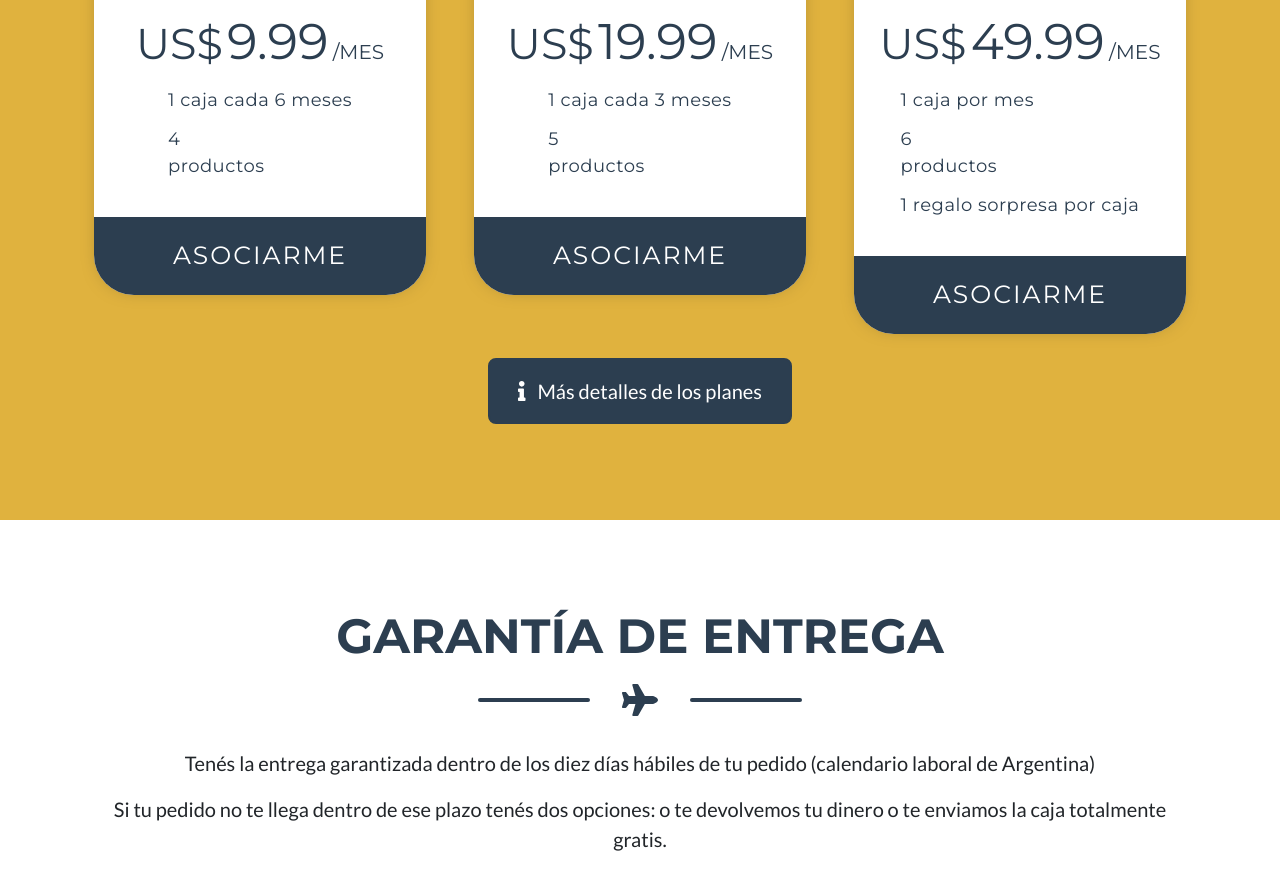
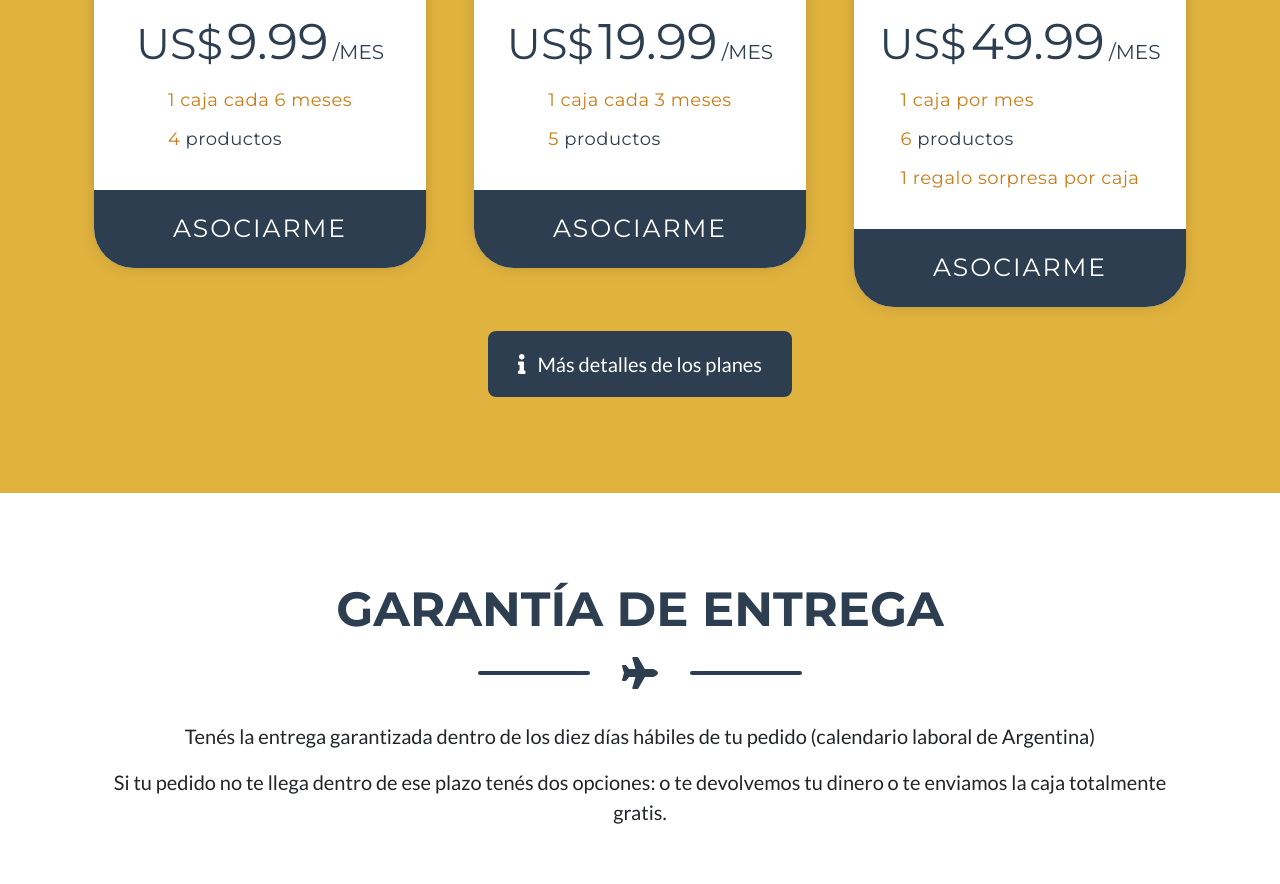
Before and after one commit to juannegrin/deargentinaalmundo, a website: page index.html in a window 1280 px wide. Shown: the part 2603-3487 px from the top of the page. Drawn offline with nearby package versions, Linux system fonts and the light colour scheme.

```diff
--- a/index.html
+++ b/index.html
@@ -162,8 +162,8 @@
                                         <span class="duration">/MES</span>
                                     </div>
                                     <ul class="pricing-content">
-                                        <li><p>1 caja cada 6 meses</p></li>
-                                        <li><p>4</p> productos</li>
+                                        <li><span>1 caja cada 6 meses</span></li>
+                                        <li><span>4</span> productos</li>
                                     </ul>
                                     <div class="pricingTable-signup">
                                         <a href="#">ASOCIARME</a>
@@ -184,8 +184,8 @@
                                         <span class="duration">/MES</span>
                                     </div>
                                     <ul class="pricing-content">
-                                        <li><p>1 caja cada 3 meses</p></li>
-                                        <li><p>5</p> productos</li>
+                                        <li><span>1 caja cada 3 meses</span></li>
+                                        <li><span>5</span> productos</li>
                                     </ul>
                                     <div class="pricingTable-signup">
                                         <a href="#">ASOCIARME</a>
@@ -206,9 +206,9 @@
                                         <span class="duration">/MES</span>
                                     </div>
                                     <ul class="pricing-content">
-                                        <li><p>1 caja por mes</p></li>
-                                        <li><p>6</p> productos</li>
-                                        <li><p>1 regalo sorpresa por caja</p></li>
+                                        <li><span>1 caja por mes</span></li>
+                                        <li><span>6</span> productos</li>
+                                        <li><span>1 regalo sorpresa por caja</span></li>
                                     </ul>
                                     <div class="pricingTable-signup">
                                         <a href="#">asociarme</a>
```
Also changed, not shown: imagenes/alfhavanna2.jpg (deleted), imagenes/cerveza patagonia.jpg, imagenes/chocolate milka.jpg, imagenes/chorizo seco.jpg, imagenes/dulcedeleche.jpg, imagenes/golosinas.jpg, imagenes/helado de dulce de leche en polvo exquisita.jpg, imagenes/postre royal flan.jpg, imagenes/terrabusi variedad.jpg, imagenes/vinosanta.jpg, imagenes/yerba.jpg, 2 other files.
